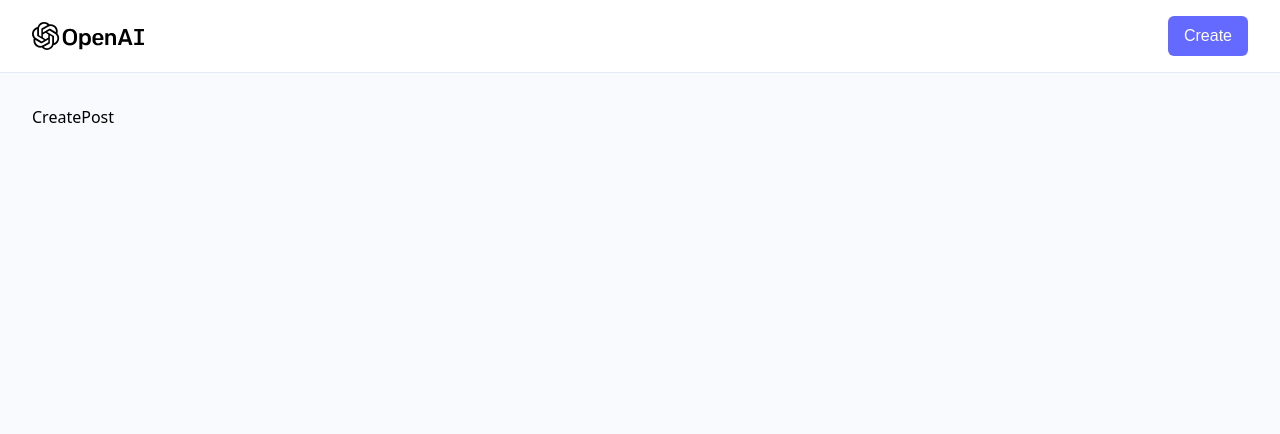
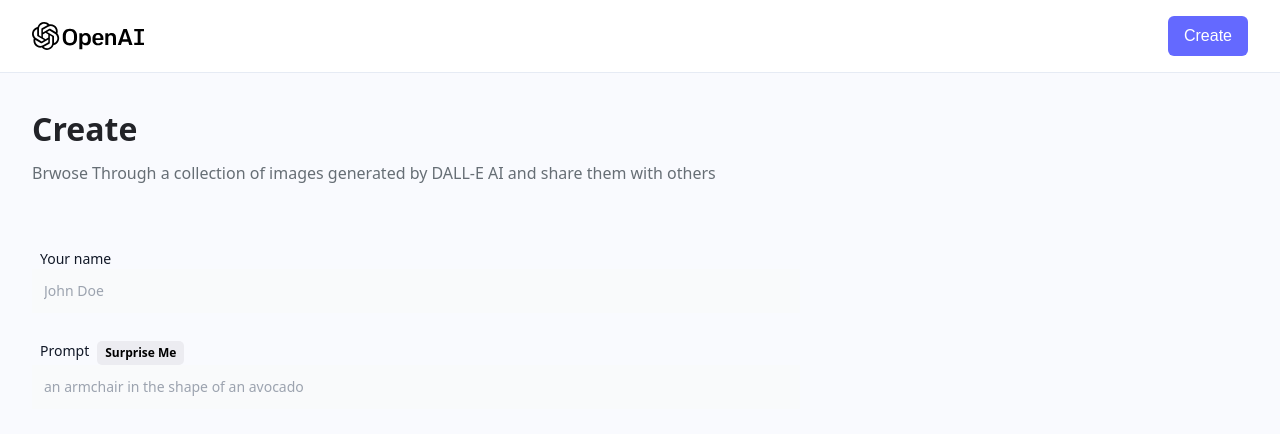
Before and after one commit to Vashakmadze/ai-image-generation, a React (Vite) app: page /create-post in a window 1280 px wide. Shown: the top 434 px of the page. Built offline with nearby package versions, Linux system fonts and the light colour scheme; a web font is replaced by a local one.

Commit message:
FormFields component done

```diff
--- a/src/components/FormFields.jsx
+++ b/src/components/FormFields.jsx
@@ -1,8 +1,36 @@
 import React from 'react'
 
-function FormFields() {
+function FormFields({labelName, type, name, placeholder, value, handleChange, isSurpriseMe, handleSurpriseMe }) {
+  console.log(labelName)
   return (
-    <div>FormFields</div>
+    <div>
+      <div className='gap-2 mb-2'>
+        <div className='flex'>
+          <label htmlFor={name} className="block text-sm font-medium text-gray-900 mx-2">
+            {labelName}
+          </label>
+          {
+            isSurpriseMe && (
+              <button type='button' onClick={handleSurpriseMe} className="font-semibold text-xs bg-[#ECECF1] py-1 px-2 rounded-[5px] text-black">
+                Surprise Me
+              </button>
+            )
+          }
+        </div>
+        <input
+          type={type}
+          id={name}
+          name={name}
+          placeholder={placeholder}
+          onChange={handleChange}
+          required
+          className='bg-gray-50 border-gray-300
+          text-gray-900 text-sm rounder-lg
+          focus:ring-[#4649ff] focus:border-[#4649ff]
+          outline-none block w-full p-3'/>
+
+      </div>
+    </div>
   )
 }
 
--- a/src/pages/CreatePost.jsx
+++ b/src/pages/CreatePost.jsx
@@ -5,8 +5,52 @@
 import { FormFields, Loader } from '../components';
 
 const CreatePost = () => {
+  const navigate = useNavigate();
+  const [Form, setForm] = useState({name: '', prompt: '', photo: ''});
+  const [generatingImage, setGeneratingImage] = useState(false);
+  const [loading, setLoading] = useState(false);
+
+  const handleSubmit = () => {
+
+  }
+
+  const handleChange = (e) => {
+
+  }
+
+  const handleSurpriseMe = () => {
+
+  }
+
   return (
-    <div>CreatePost</div>
+    <section className='max-w-7xl mx-auto'>
+      <div>
+        <h1 className='font-extrabold text-[#222328] text-[2rem]'>Create</h1>
+        <p className='mt-2 text-[#666e75] text-[1rem] max-w[500px]'>
+          Brwose Through a collection of images generated by DALL-E AI and share them with others
+        </p>
+      </div>
+      <form className='mt-16 max-w-3xl' onSubmit={handleSubmit}>
+        <div className='flex flex-col gap-5'>
+          <FormFields
+            labelName="Your name"
+            type="text"
+            name="name"
+            placeholder="John Doe"
+            // value={form.name}
+            handlechange={handleChange}/>
+          <FormFields
+            labelName="Prompt"
+            type="text"
+            name="Prompt"
+            placeholder="an armchair in the shape of an avocado"
+            // value={form.prompt}
+            handlechange={handleChange}
+            isSurpriseMe
+            handleSurpriseMe={handleSurpriseMe}/>
+        </div>
+      </form>
+    </section>
   )
 }
 
```
